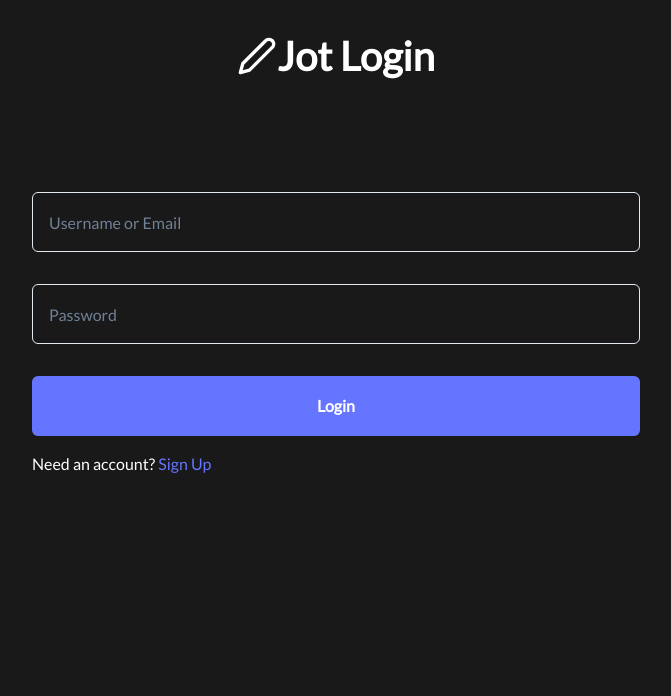
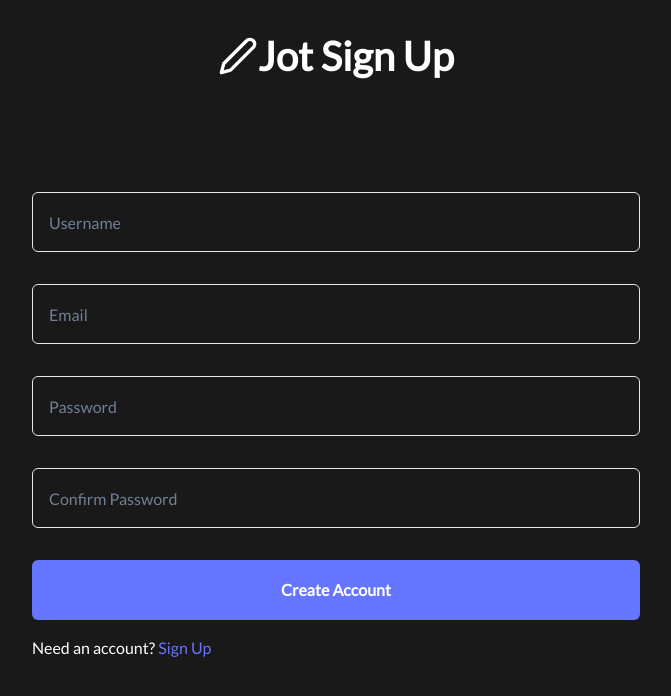
Before and after one commit to Zabzx/jot, a React (Vite) app in the folder client/: page /signup in a window 1280 px wide. Shown: the top 696 px of the page, without its empty margins (304-975 px from the left). Built offline with nearby package versions, Linux system fonts and the light colour scheme; no server answers.

Commit message:
sign up and register user

```diff
--- a/client/src/components/Login.tsx
+++ b/client/src/components/Login.tsx
@@ -2,6 +2,7 @@ import { Input, Text, Heading, Box, Flex, Button, Container } from "@chakra-ui/r
 import { Pen } from "lucide-react";
 import axios from "axios";
 import React, { useState } from "react";
+import { Link } from "react-router-dom";
 
 function Login() {
     type formDatatType = {
@@ -36,7 +37,7 @@ function Login() {
             <Input placeholder="Password" type="password" color="white" name="password" h="60px" onChange={(e) => setFormData({ ...formData, password: e.target.value })} />
             </Flex>
             <Button mt="2rem" w="100%" bg="#6675FF" color="white" h="60px" type="submit">Login</Button>
-            <Text mt="1rem" color="white">Need an account? <span style={{ color: "#6675FF" }}>Sign Up</span></Text>
+            <Text mt="1rem" color="white">Need an account? <Link to="/signup"> <span style={{ color: "#6675FF" }}>Sign Up</span></Link></Text>
             </form>
             </Container>
         </Box>
--- a/client/src/components/PrivateRoutes.tsx
+++ b/client/src/components/PrivateRoutes.tsx
@@ -25,7 +25,6 @@ const PrivateRoutes = () => {
 
   useEffect(() => {
     console.log(verified)
-    // setLoader(false)
   }, [verified])
 
   return (
--- /dev/null
+++ b/client/src/components/SignUp.tsx
@@ -0,0 +1,60 @@
+import { useState } from "react"
+import { Box, Flex, Button, Input, Text, Heading, Container } from "@chakra-ui/react"
+import { Link } from "react-router-dom"
+import { Pen } from "lucide-react"
+import axios from "axios"
+
+function SignUp() {
+    type formDataType = {
+        username: string,
+        email: string,
+        password: string
+        passwordConfirm?: string
+    }
+
+    const [formData, setFormData] = useState<formDataType>({
+        username: "",
+        email: "",
+        password: "",
+        passwordConfirm: ""
+    })
+
+    function testRequest(e: React.FormEvent) {
+        e.preventDefault()
+
+        if (formData.password !== formData.passwordConfirm) {
+            console.log("Passwords don't match.")
+            return
+        }
+
+        const data = {...formData}
+        delete data.passwordConfirm
+        axios.post("http://localhost:5000/api/user/register", data)
+            .then(res => console.log(res))
+            .catch(err => console.log(err))
+    }
+
+    return (
+        <Box bg="#191919" h="100vh">
+        <Flex pt="2rem" color="white" justifyContent="center" alignItems="center">
+            <Pen size="40px" />
+            <Heading fontSize="40px">Jot Sign Up</Heading>
+        </Flex>
+
+        <Container maxW="50%" mt="7rem">
+        <form onSubmit={(e) => testRequest(e)}>
+        <Flex flexDir="column" gap="2rem">
+        <Input placeholder="Username" color="white" name="username" h="60px" onChange={(e) => setFormData({...formData, username: e.target.value})} />
+        <Input placeholder="Email" color="white" name="email" h="60px" onChange={(e) => setFormData({...formData, email: e.target.value})} />
+        <Input placeholder="Password" type="password" color="white" name="password" h="60px" onChange={(e) => setFormData({...formData, password: e.target.value})} />
+        <Input placeholder="Confirm Password" type="password" color="white" name="passwordconfirm" h="60px" onChange={(e) => setFormData({...formData, passwordConfirm: e.target.value})} />
+        </Flex>
+        <Button mt="2rem" w="100%" bg="#6675FF" color="white" h="60px" type="submit">Create Account</Button>
+        <Text mt="1rem" color="white">Need an account? <Link to="/signup"> <span style={{ color: "#6675FF" }}>Sign Up</span></Link></Text>
+        </form>
+        </Container>
+    </Box>
+    )
+}
+
+export default SignUp
--- a/client/src/main.tsx
+++ b/client/src/main.tsx
@@ -4,6 +4,7 @@ import { BrowserRouter, Routes, Route } from 'react-router-dom'
 import App from './App.tsx'
 import "@fontsource/lato"
 import Login from './components/Login.tsx'
+import SignUp from './components/SignUp.tsx'
 import PrivateRoutes from './components/PrivateRoutes.tsx'
 
 const theme = extendTheme({
@@ -23,6 +24,7 @@ ReactDOM.createRoot(document.getElementById('root')!).render(
         <Route path="*" element={<App />} />
       </Route>
       <Route path="/login" element={<Login />} />
+      <Route path="/signup" element={<SignUp />} />
     </Routes>
     </BrowserRouter>
   </ChakraProvider>
```
